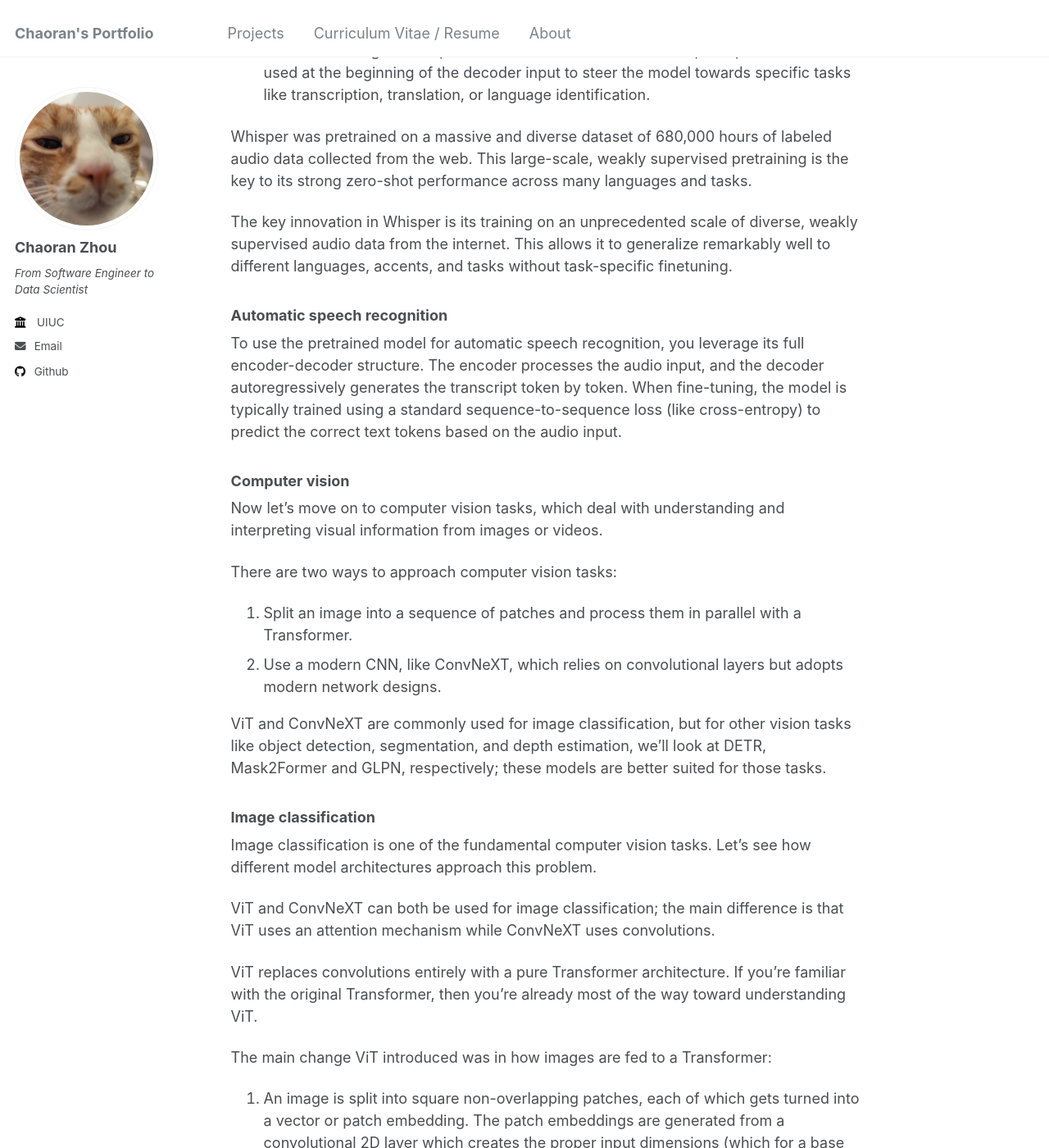
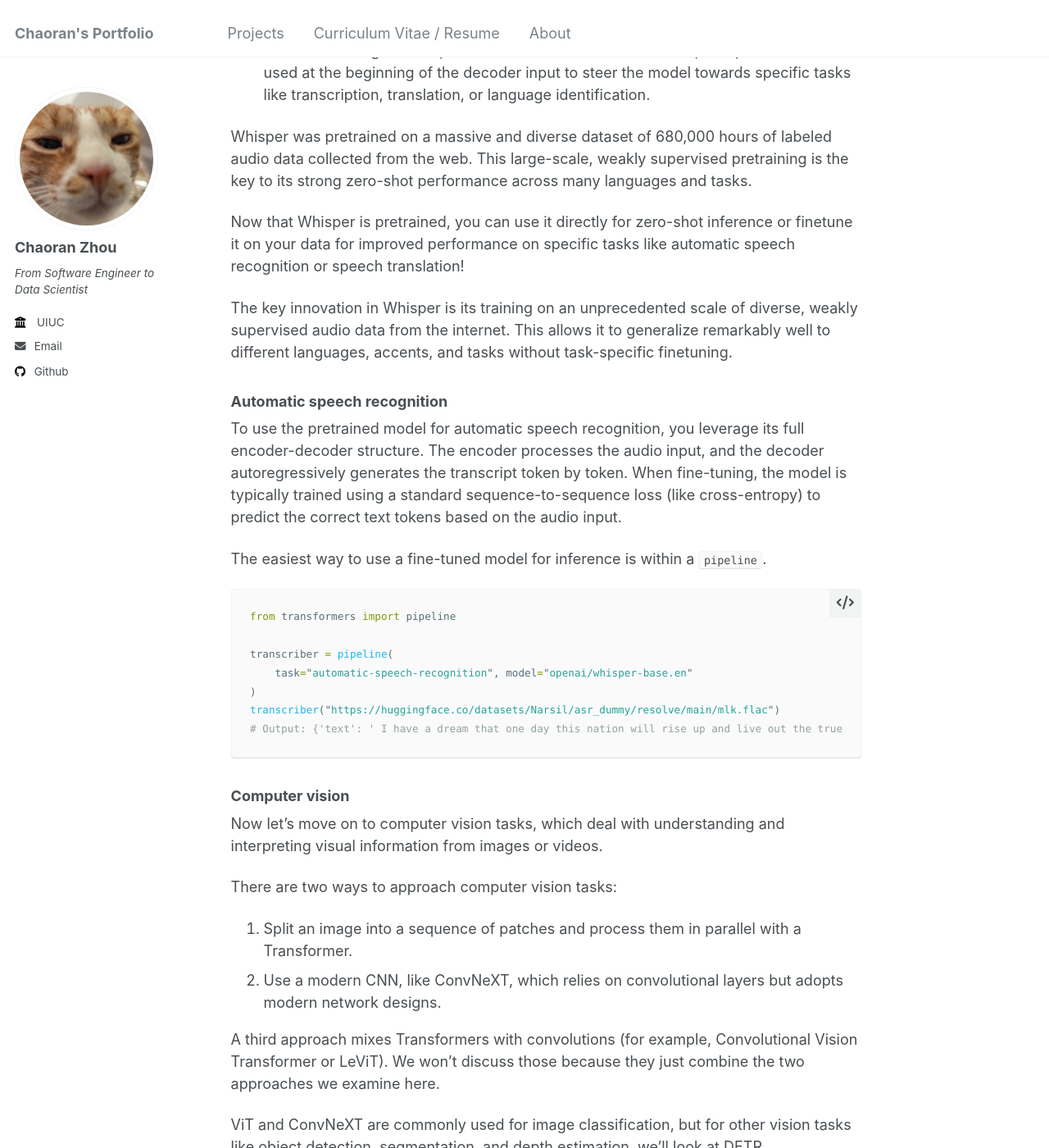
Before and after one commit to ranranrunforit/ranranrunforit.github.io, a Jekyll site: the page built from _projects/project-15.md, in a window 1280 px wide and 1400 px high, scrolled down 24222 px. Shown: the whole window at 82% size. Built offline with Jekyll 4.4.1, drawn with Linux system fonts in a browser that asks for light colours; some of the changed text lies outside the part shown.

Commit message:
Update project-15.md

````diff
--- a/_projects/project-15.md
+++ b/_projects/project-15.md
@@ -570,12 +570,26 @@ This model has two main components:
 
 Whisper was pretrained on a massive and diverse dataset of 680,000 hours of labeled audio data collected from the web. This large-scale, weakly supervised pretraining is the key to its strong zero-shot performance across many languages and tasks.
 
+Now that Whisper is pretrained, you can use it directly for zero-shot inference or finetune it on your data for improved performance on specific tasks like automatic speech recognition or speech translation!
+
 The key innovation in Whisper is its training on an unprecedented scale of diverse, weakly supervised audio data from the internet. This allows it to generalize remarkably well to different languages, accents, and tasks without task-specific finetuning.
 
 
 ### Automatic speech recognition
 
 To use the pretrained model for automatic speech recognition, you leverage its full encoder-decoder structure. The encoder processes the audio input, and the decoder autoregressively generates the transcript token by token. When fine-tuning, the model is typically trained using a standard sequence-to-sequence loss (like cross-entropy) to predict the correct text tokens based on the audio input.
+
+The easiest way to use a fine-tuned model for inference is within a `pipeline`.
+
+```python
+from transformers import pipeline
+
+transcriber = pipeline(
+    task="automatic-speech-recognition", model="openai/whisper-base.en"
+)
+transcriber("https://huggingface.co/datasets/Narsil/asr_dummy/resolve/main/mlk.flac")
+# Output: {'text': ' I have a dream that one day this nation will rise up and live out the true meaning of its creed.'}
+```
 
 ### Computer vision
 
@@ -585,6 +599,9 @@ There are two ways to approach computer vision tasks:
 
 1. Split an image into a sequence of patches and process them in parallel with a Transformer.
 2. Use a modern CNN, like ConvNeXT, which relies on convolutional layers but adopts modern network designs.
+
+A third approach mixes Transformers with convolutions (for example, Convolutional Vision Transformer or LeViT). We won't discuss those because they just combine the two approaches we examine here.
+
 
 ViT and ConvNeXT are commonly used for image classification, but for other vision tasks like object detection, segmentation, and depth estimation, we’ll look at DETR, Mask2Former and GLPN, respectively; these models are better suited for those tasks.
 
````
